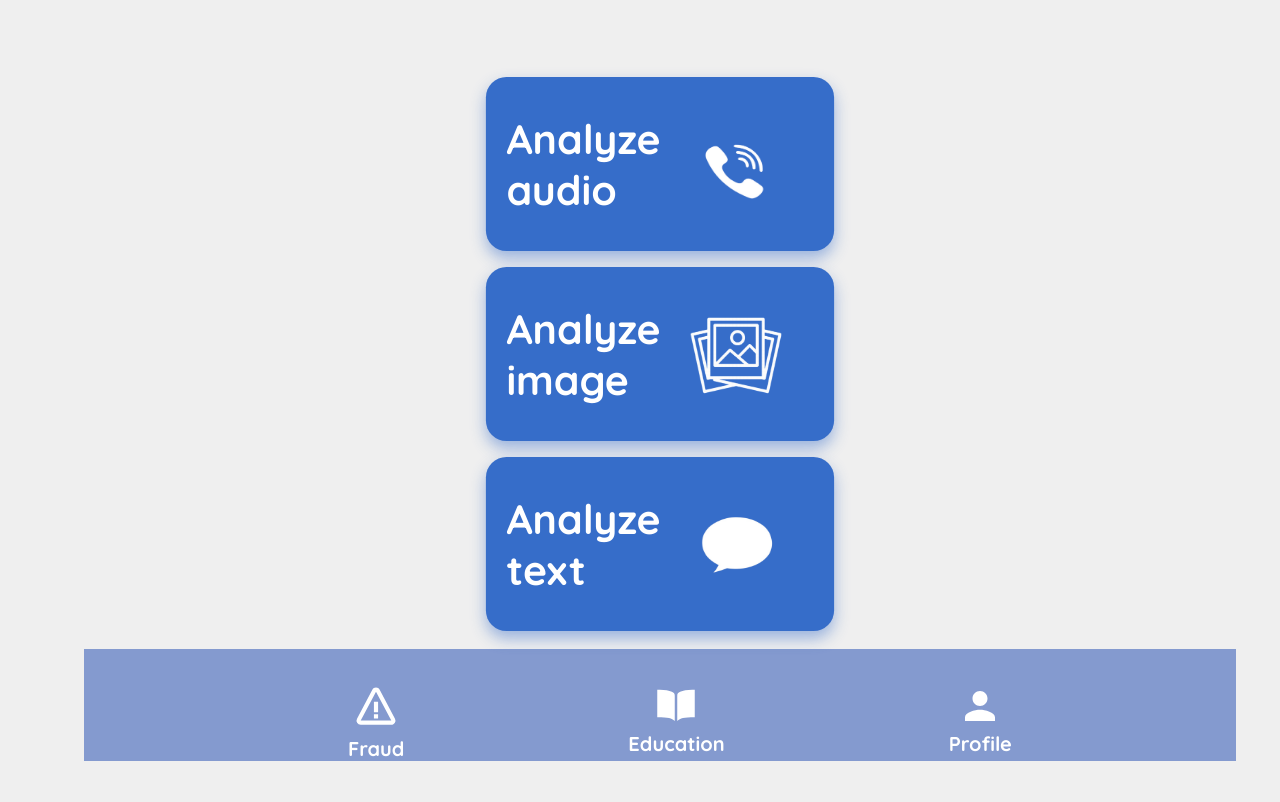
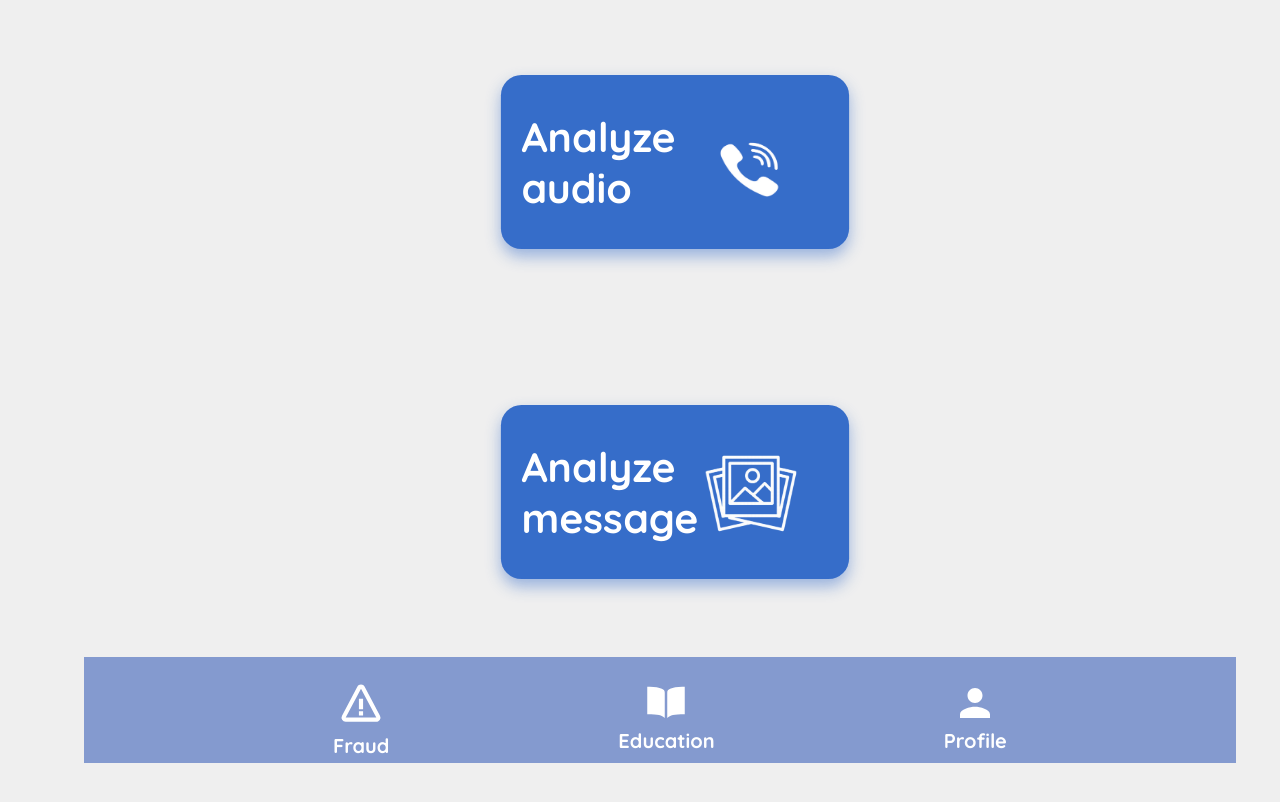
Before and after one commit to Scamonitor/front, a React (Create React App) app in the folder scam-monitor-front/: page /fraud in a window 1280 px wide. Shown: the top 802 px of the page. Built offline with nearby package versions, Linux system fonts and the light colour scheme.

Commit message:
Restore education routes

```diff
--- a/scam-monitor-front/src/App.jsx
+++ b/scam-monitor-front/src/App.jsx
@@ -6,6 +6,11 @@ import Audio from "./components/Audio.jsx"
 import Profile from "./routes/Profile.jsx";
 import Education from "./routes/Education.jsx";
 import ImageResponse from "./components/ImageResponse.jsx";
+import Phishing from "./components/Phishing.jsx"
+import FakeCall from "./components/FakeCall.jsx"
+import PricesLotery from "./components/PricesLotery.jsx"
+import ExampleComponent from "./components/ExampleComponent.jsx"
+import PhishingTest from "./components/PhishingTest.jsx";
 
 function App() {
   return (
@@ -20,6 +25,11 @@ function App() {
             <Route path="/profile" element={<Profile />} />
             <Route path="/education" element={<Education />} />
             <Route path="/fraud/image/response" element={<ImageResponse />} />
+            <Route path="/education/phishing" element={<Phishing />} />
+            <Route path="/education/tec_support_calls" element={<FakeCall />} />
+            <Route path="/education/prices_lotery" element={<PricesLotery />} />
+            <Route path="/phishing/ejemplos" element={<ExampleComponent />} />
+            <Route path="/phishing/test" element={<PhishingTest />} />
           </Routes>
         </div>
       </div>
--- a/scam-monitor-front/src/routes/Education.jsx
+++ b/scam-monitor-front/src/routes/Education.jsx
@@ -9,6 +9,7 @@ function Education() {
 
   return (
     <div className="education-container">
+      <div className='medium-container'>
       <div
         className="education-card"
         onClick={() => navigate('/education/phishing')}
@@ -33,6 +34,8 @@ function Education() {
         <p className="education-title">Estafas de premios</p>
         <img className="icon-image" src={gift} alt="Call icon" />
       </div>
+      </div>
+
       <NavBar />
     </div>
   );
--- a/scam-monitor-front/src/routes/Fraud.jsx
+++ b/scam-monitor-front/src/routes/Fraud.jsx
@@ -11,6 +11,7 @@ function Fraud() {
 
   return (
     <div className="fraud-container">
+      <div className='smaller-container'>
       <div
         className="fraud-card"
         onClick={() => navigate('/fraud/audio')} // Navigate to audio subroute
@@ -24,12 +25,9 @@ function Fraud() {
         onClick={() => navigate('/fraud/image')} // Navigate to image subroute
         style={{ cursor: 'pointer' }}
       >
-        <p className="title-card">Analyze image</p>
+        <p className="title-card">Analyze message</p>
         <img className="icon-image" src={gallery} alt="Gallery icon" />
       </div>
-      <div className="fraud-card">
-        <p className="title-card">Analyze text</p>
-        <img className="icon-image" src={message} alt="Message icon" />
       </div>
       <NavBar />
     </div>
--- a/scam-monitor-front/src/styles/education.css
+++ b/scam-monitor-front/src/styles/education.css
@@ -46,3 +46,9 @@
     width: 80px;
     height: 100px;
 }
+.medium-container{
+    display: flex;
+    height: 80vh;
+    flex-direction: column;
+    gap: 2rem;
+  }
--- a/scam-monitor-front/src/styles/fraud.css
+++ b/scam-monitor-front/src/styles/fraud.css
@@ -8,6 +8,12 @@
   width: 100%;
   justify-content: center;
   height: 100vh;
+}
+.smaller-container{
+  display: flex;
+  height: 70vh;
+  flex-direction: column;
+  gap: 10rem;
 }
 @keyframes strongPulse {
   0% {
```
